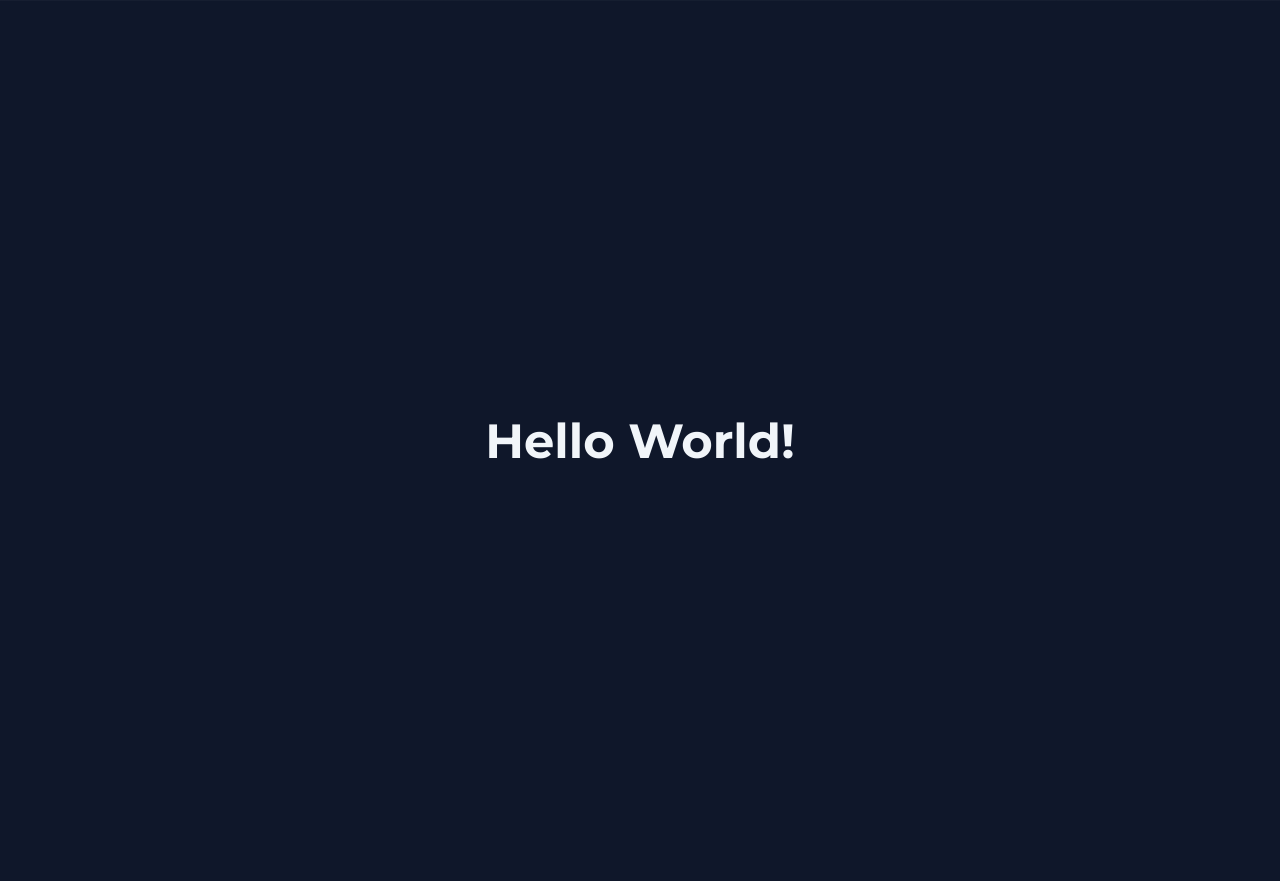
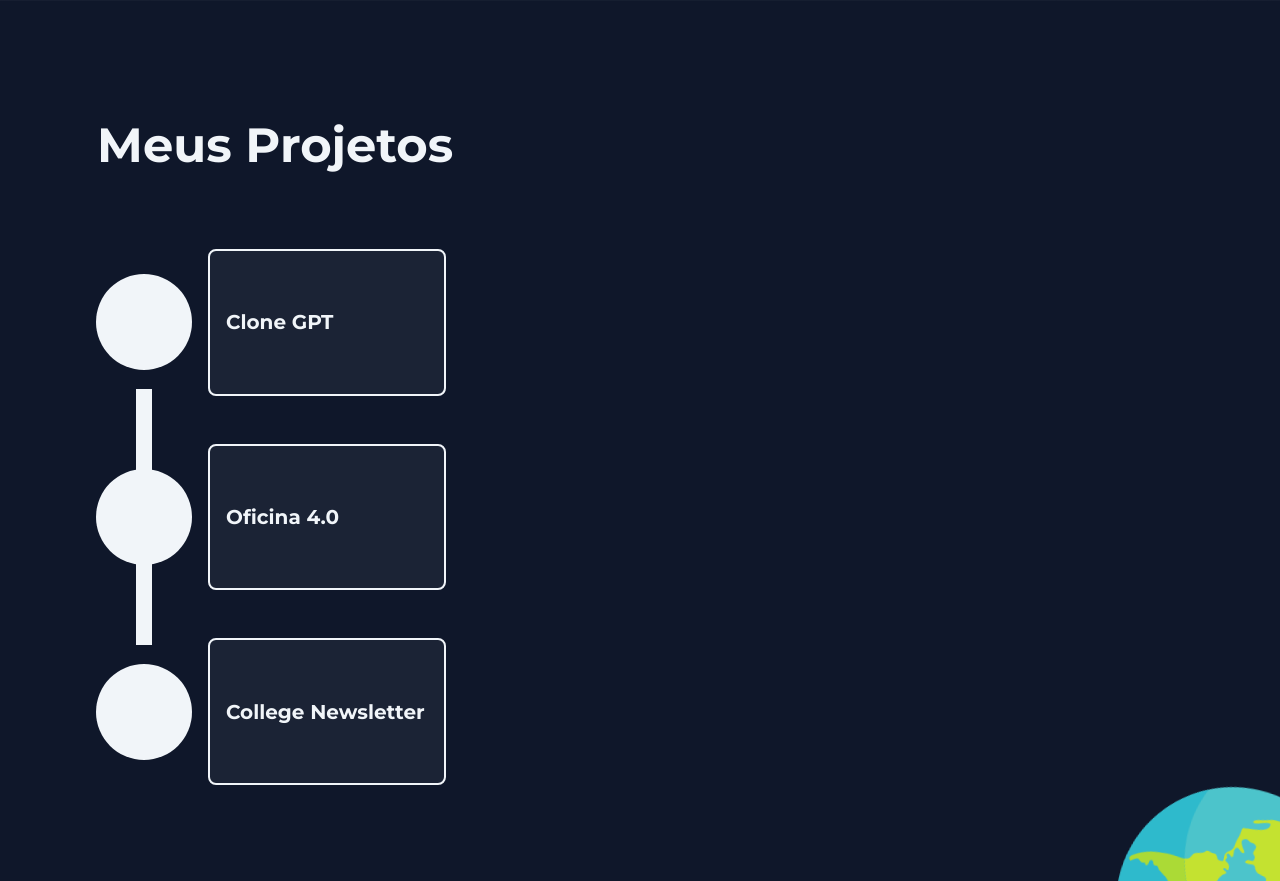
Before and after one commit to StivenF0/personal-website, a Next.js app: page / in a window 1280 px wide. Shown: the part 879-1760 px from the top of the page. Built offline with nearby package versions, Linux system fonts and the light colour scheme.

Commit message:
Added the earth and other ui details on the new section.

```diff
--- a/src/components/root/ProjectsSection.tsx
+++ b/src/components/root/ProjectsSection.tsx
@@ -1,11 +1,41 @@
+import EarthSVG from "@/../../public/earth.svg";
+import Image from "next/image";
+
 interface ProjectsSectionProps {
   children?: React.ReactNode;
 }
 
 function ProjectsSection({ children }: ProjectsSectionProps) {
   return (
-    <section className="w-full h-[110vh] text-5xl font-bold bg-slate-900 grid place-content-center text-slate-100">
-      <div className="">Hello World!</div>
+    <section className="w-full h-[110vh] text-5xl font-bold bg-slate-900 text-slate-100 pt-[calc(10vh+2rem)] px-8 pb-6 grid grid-cols-[40%,60%] grid-rows-[4rem,1fr] overflow-hidden relative">
+      <h1 className="w-full h-full grid place-items-center">Meus Projetos</h1>
+      <div className="col-start-1 col-end-1 row-start-2 row-end-2 grid justify-center grid-cols-[8rem,1fr] p-12 grid-rows-3 relative text-xl">
+        <div className="bg-slate-100 aspect-square rounded-[50%] self-center w-3/4 mx-auto"></div>
+        <div
+          className={`my-6 mr-6 border-2 border-slate-100 rounded-lg bg-[rgba(241,245,249,0.05)] pl-4 flex items-center`}
+        >
+          Clone GPT
+        </div>
+        <div className="bg-slate-100 aspect-square rounded-[50%] self-center w-3/4 mx-auto"></div>
+        <div
+          className={`my-6 mr-6 border-2 border-slate-100 rounded-lg bg-[rgba(241,245,249,0.05)] pl-4 flex items-center`}
+        >
+          Oficina 4.0
+        </div>
+        <div className="bg-slate-100 aspect-square rounded-[50%] self-center w-3/4 mx-auto"></div>
+        <div
+          className={`my-6 mr-6 border-2 border-slate-100 rounded-lg bg-[rgba(241,245,249,0.05)] pl-4 flex items-center`}
+        >
+          College Newsletter
+        </div>
+        <div className="bg-slate-100 col-start-1 col-end-1 row-start-1 row-end-4 absolute left-1/2 top-1/2 self-center mx-auto w-4 h-64 -translate-x-1/2 -translate-y-1/2"></div>
+      </div>
+      <Image
+        src={EarthSVG}
+        alt="Earth"
+        className="w-[40%] aspect-square absolute right-[-18%] bottom-[-22%] col-start-2 col-end-2 row-start-1 row-end-4  animate-[spin_20s_linear_infinite] hover:w-[42%]"
+        style={{ transition: "all", transitionDuration: "150ms" }}
+      />
     </section>
   );
 }
--- a/tailwind.config.js
+++ b/tailwind.config.js
@@ -6,13 +6,7 @@ module.exports = {
     "./src/app/**/*.{js,ts,jsx,tsx,mdx}",
   ],
   theme: {
-    extend: {
-      backgroundImage: {
-        "gradient-radial": "radial-gradient(var(--tw-gradient-stops))",
-        "gradient-conic":
-          "conic-gradient(from 180deg at 50% 50%, var(--tw-gradient-stops))",
-      },
-    },
+    extend: {},
   },
   plugins: [],
 };
```
Also changed, not shown: public/earth.svg (added).
